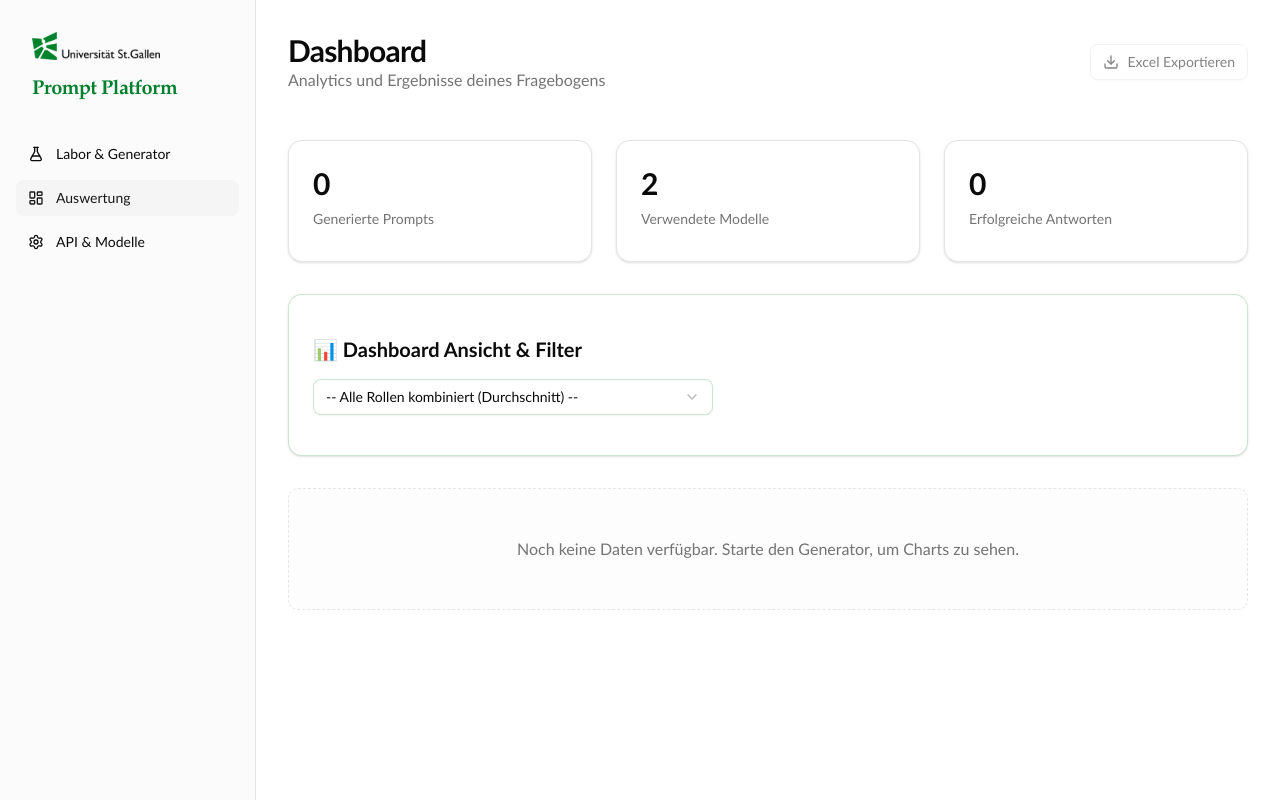
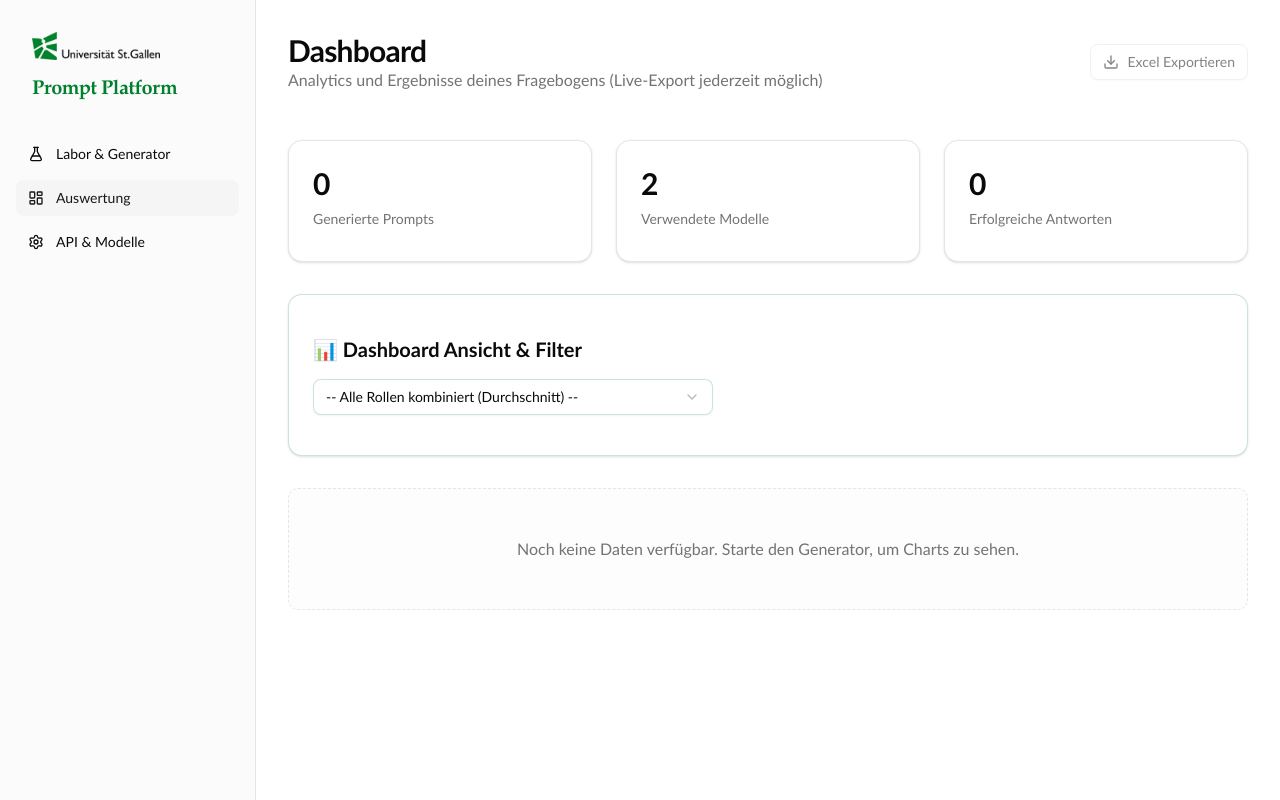
Before and after one commit to OleThalmann123/FPV-Digitale-Kommunikation-und-Gesch-ftsmodelle, a Next.js app: page / in a window 1280 px wide. Both pictures are taken after a click on the button "Auswertung". Built offline with nearby package versions, Linux system fonts and the light colour scheme.

Commit message:
Allow mid-run live Excel exports and show spinner

```diff
--- a/src/app/page.tsx
+++ b/src/app/page.tsx
@@ -751,10 +751,14 @@ export default function PromptPlatform() {
               <div className="flex items-center justify-between pb-4">
                 <div>
                   <h2 className="text-3xl font-bold tracking-tight">Dashboard</h2>
-                  <p className="text-muted-foreground">Analytics und Ergebnisse deines Fragebogens</p>
+                  <p className="text-muted-foreground">Analytics und Ergebnisse deines Fragebogens (Live-Export jederzeit möglich)</p>
                 </div>
                 <Button variant="outline" className="gap-2" onClick={downloadExcel} disabled={filteredResultsAll.length === 0}>
-                  <Download className="w-4 h-4" />
+                  {isGenerating ? (
+                    <div className="w-4 h-4 rounded-full border-2 border-primary border-t-transparent flex animate-spin" />
+                  ) : (
+                    <Download className="w-4 h-4" />
+                  )}
                   Excel Exportieren
                 </Button>
               </div>
```
